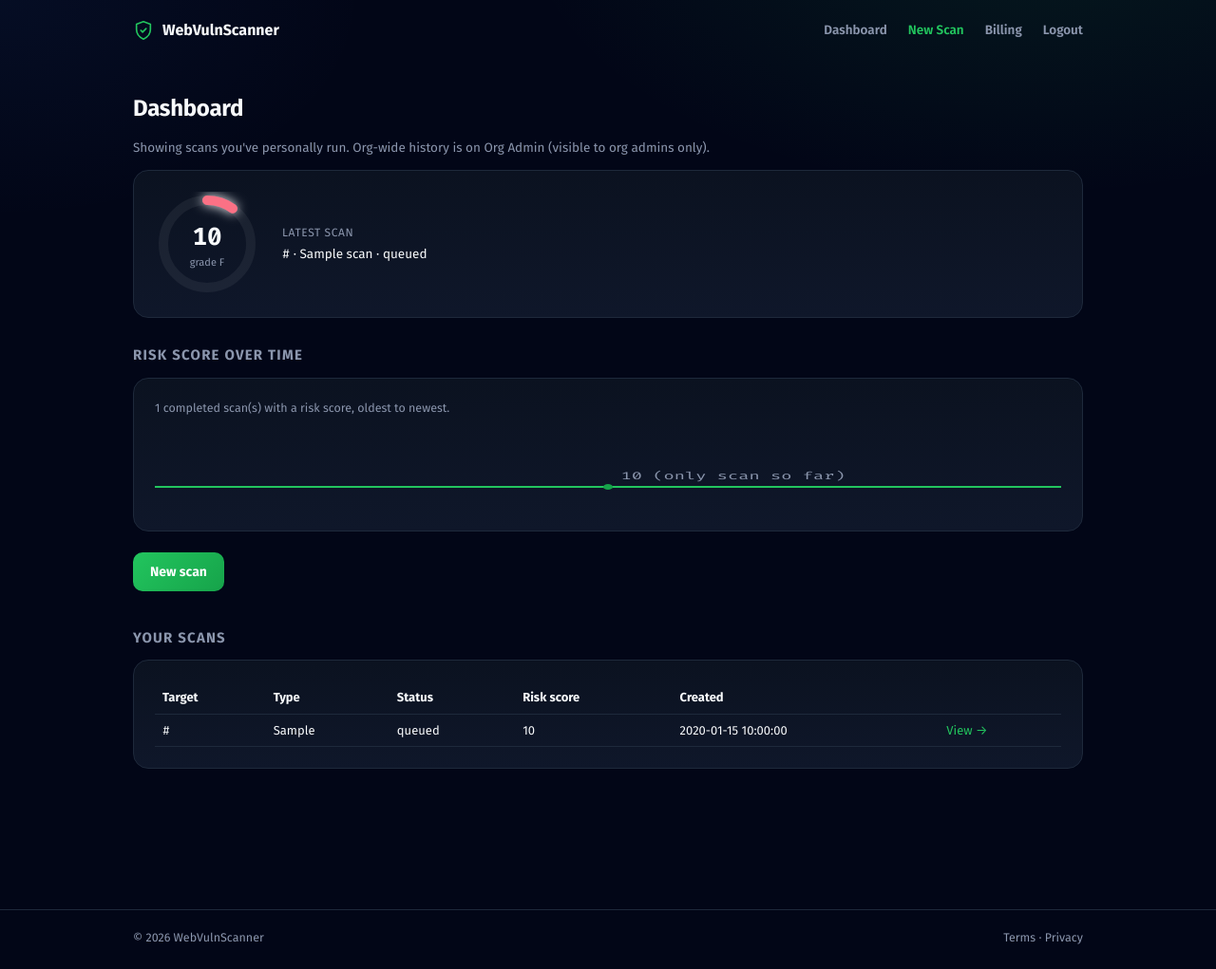
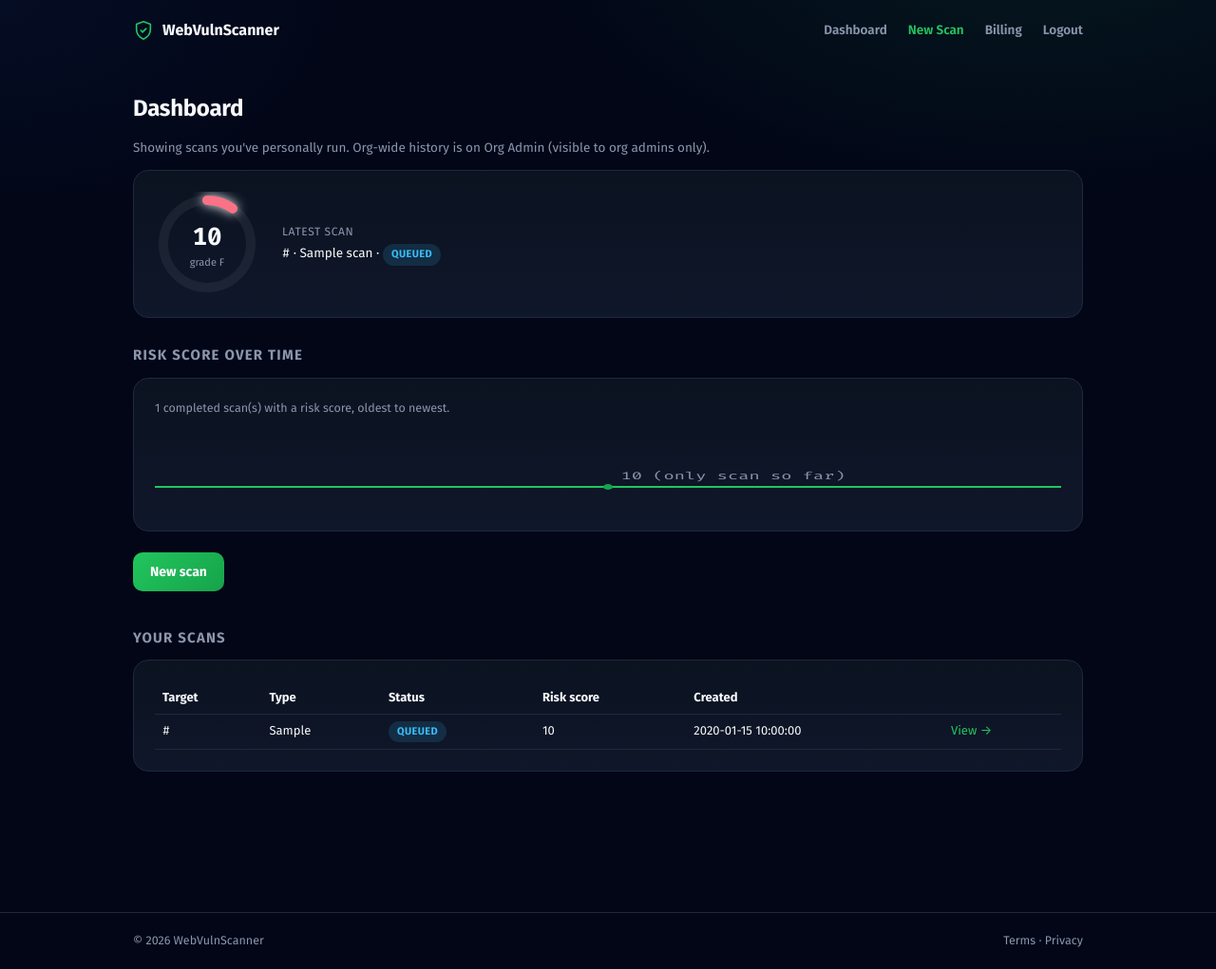
Before and after one commit to Ayomide1450/WebVulnScanner, a Flask app: page /dashboard in a window 1280 px wide. Shown: the whole page at 95% size. Before the commit the page ends 995 px from the top, so only its background shows below. Run offline with Flask 3, Linux system fonts and the light colour scheme; a user stored in the database is signed in; tables that the repository leaves empty hold one stand-in row (values such as "Sample post").

Commit message:
style: dashboard scan status renders as a colored pill, table rows get hover state
Co-Authored-By: Claude Sonnet 5 <noreply@anthropic.com>

```diff
--- a/templates/dashboard.html
+++ b/templates/dashboard.html
@@ -11,6 +11,11 @@
   .cta { display:inline-block; margin: 4px 0 10px; background: linear-gradient(135deg, var(--accent), var(--accent2)); color:#fff; text-decoration:none; padding: 10px 18px; border-radius: 10px; font-size:14px; font-weight:700; }
   .latest-score { font-size:36px; font-weight:800; }
   .sparkline-card .hint { color: var(--muted); font-size: 12.5px; margin: 0 0 10px; }
+  table tbody tr:hover td { background: rgba(255,255,255,.025); }
+  .status-pill { display:inline-flex; align-items:center; font-size:11px; font-weight:700; padding:3px 9px; border-radius:999px; text-transform:uppercase; letter-spacing:.04em; }
+  .status-pill.completed { background: rgba(34,197,94,.14); color: var(--accent); }
+  .status-pill.running, .status-pill.queued { background: rgba(56,189,248,.14); color: var(--telemetry); }
+  .status-pill.failed { background: rgba(248,113,113,.14); color: var(--critical); }
 </style>
 {% endblock %}
 {% block content %}
@@ -36,7 +41,8 @@
         <div class="score-summary">
           <div style="color: var(--muted); font-size:12px; text-transform:uppercase; letter-spacing:.05em;">Latest scan</div>
           <div style="font-size:13.5px; margin-top:4px;">
-            <code>{{ latest.target_url }}</code> &middot; {{ latest.scan_type }} scan &middot; {{ latest.status.value }}
+            <code>{{ latest.target_url }}</code> &middot; {{ latest.scan_type }} scan &middot;
+            <span class="status-pill {{ latest.status.value }}">{{ latest.status.value }}</span>
             {% if latest.status.value == 'completed' %}
             &middot; <a class="row-link" href="{{ url_for('scan.scan_report', scan_id=latest.id) }}">View report &rarr;</a>
             {% endif %}
@@ -45,7 +51,8 @@
       </div>
     {% else %}
     <div style="color: var(--muted); font-size:13.5px;">
-      <code>{{ latest.target_url }}</code> &middot; {{ latest.scan_type }} scan &middot; {{ latest.status.value }}
+      <code>{{ latest.target_url }}</code> &middot; {{ latest.scan_type }} scan &middot;
+            <span class="status-pill {{ latest.status.value }}">{{ latest.status.value }}</span>
       {% if latest.status.value != 'completed' %}
       &middot; <a class="row-link" href="{{ url_for('scan.scan_detail', scan_id=latest.id) }}">View progress &rarr;</a>
       {% endif %}
@@ -104,7 +111,7 @@
       <tr>
         <td><code>{{ s.target_url }}</code></td>
         <td>{{ s.scan_type }}</td>
-        <td>{{ s.status.value }}</td>
+        <td><span class="status-pill {{ s.status.value }}">{{ s.status.value }}</span></td>
         <td>{{ s.risk_score if s.risk_score is not none else '-' }}</td>
         <td>{{ s.created_at }}</td>
         <td><a class="row-link" href="{{ url_for('scan.scan_detail', scan_id=s.id) }}">View &rarr;</a></td>
```
Also changed, not shown: tests/test_scan_routes.py (+13 -0 lines).
